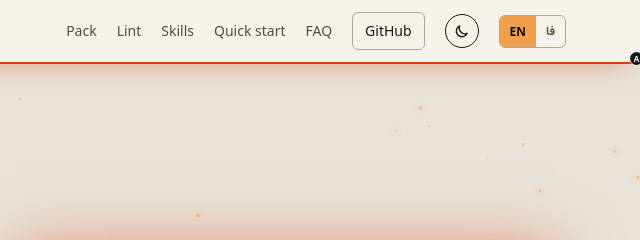
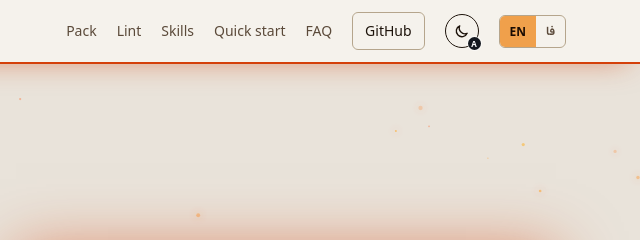
Before and after one commit to mrzroot/agentforge, a website: page docs/index.html in a window 1280 px wide. Shown: the top 240 px of the page, 640-1280 px from the left. Drawn offline with Linux system fonts and the light colour scheme.

Commit message:
Fix theme-toggle auto badge floating to the page corner

```diff
--- a/docs/identity.css
+++ b/docs/identity.css
@@ -45,3 +45,6 @@ html[data-theme=light] .wrap>span,html[data-theme=light] .wrap>span span{color:#
 html[data-theme=dark] .bar>span,html[data-theme=dark] .bar>span span{color:#947d69}
 html[data-theme=dark] .wrap>span,html[data-theme=dark] .wrap>span span{color:#8b7562}
 @media(max-width:520px){.top nav a{white-space:nowrap}.brand small{display:none}}
+
+/* QA: keep the "A" (automatic) badge anchored to the theme button */
+html .mrz-tt{position:relative}
```
